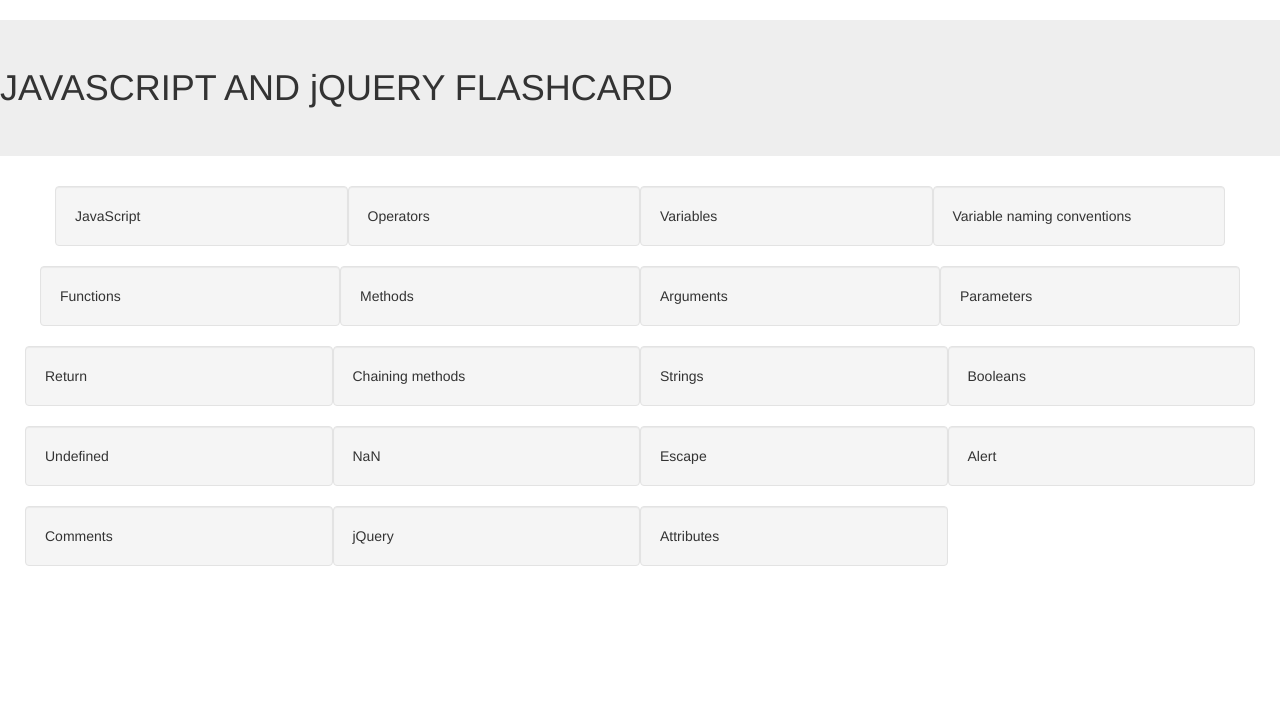
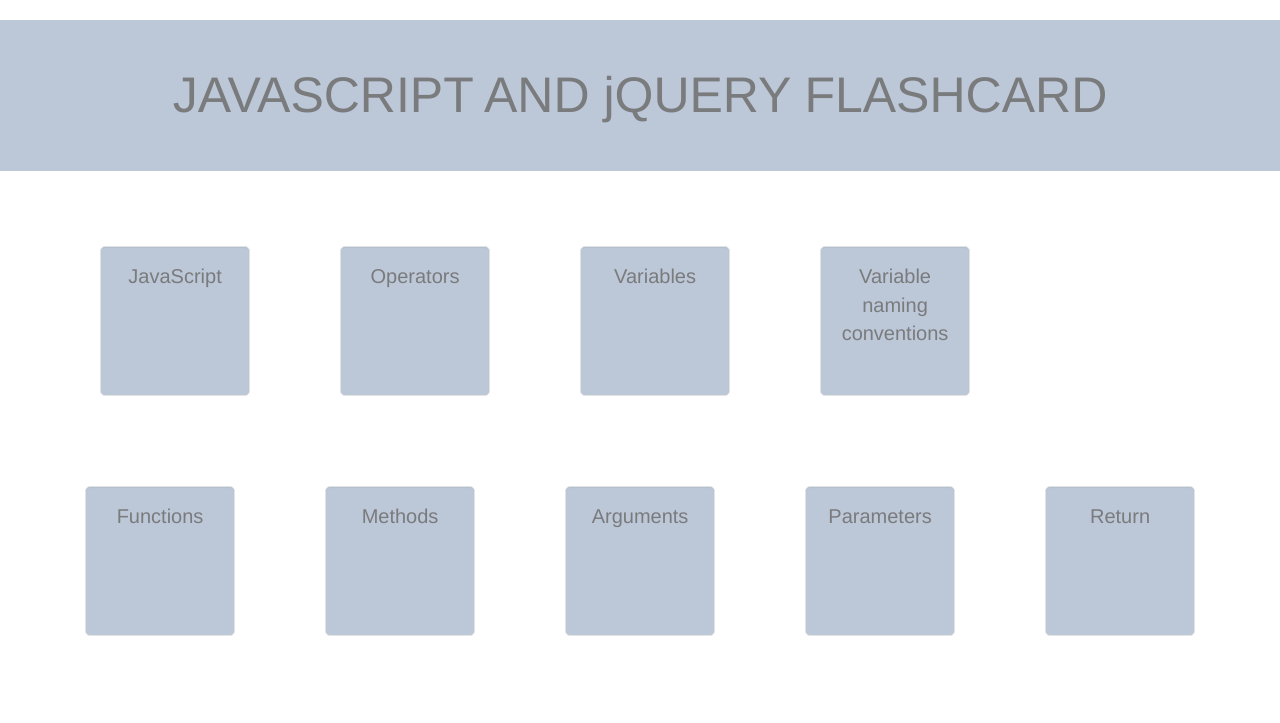
Before and after one commit to minhchan11/flashcard, a plain HTML site: page index.html in a window 1280 px wide. Shown: the top 723 px of the page. Drawn offline with Linux system fonts and the light colour scheme.

Commit message:
add a color palate to the project

```diff
--- a/css/styles.css
+++ b/css/styles.css
@@ -1,3 +1,31 @@
+.jumbotron {
+  font-size: 50px;
+  text-align: center;
+  background-color: #bcc7d8;
+  color: #7a7b7c;
+}
+
 .definition {
   display: none;
 }
+
+.well {
+  height: 150px;
+  width: 150px;
+  margin: 45px;
+  padding: 15px;
+  border-radius: 5px;
+  text-align: center;
+  background-color: #bcc7d8;
+}
+
+.keyword {
+  font-size: 20px;
+  color: #7a7b7c;
+}
+
+.definition {
+  font-size: 15px;
+  font-style: italic;
+  color: #7a7b7c;
+}
--- a/index.html
+++ b/index.html
@@ -29,11 +29,7 @@
 
         <div class="col-md-3 well" id="def4">
          <div class="keyword">Variable naming conventions</div>
-         <div class="definition"><ul>
-           <li>Variables with multiple words should always use an underscore between words.</li>
-           <li>Confusing variable names should end with the variable type.</li>
-           <li>To use camelCase, when sometimes it is impossible to declare a function directly, the function variable name should match some patterns which shows that it is a function.</li>
-         </ul></div>
+         <div class="definition">Variables with multiple words should always use an underscore between words.</div>
         </div>
 
         <div class="row">
```
